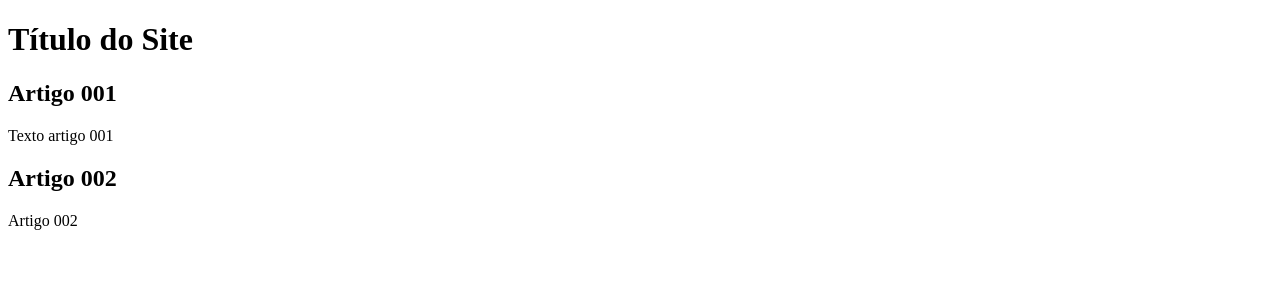
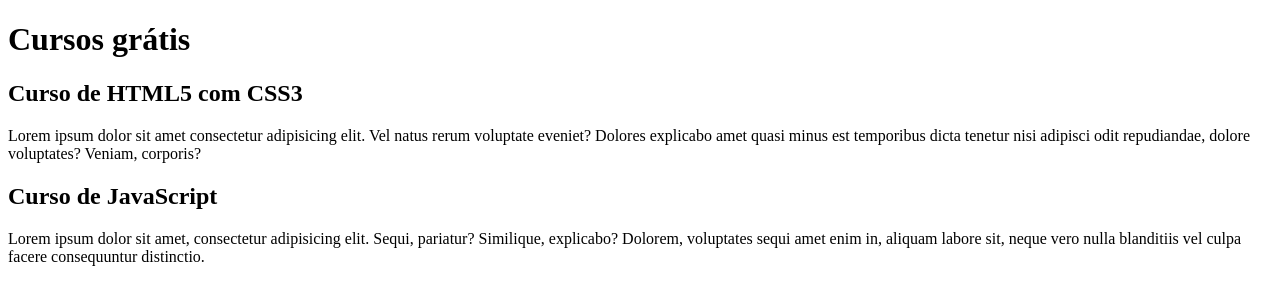
Before and after one commit to WilstonCesardosSantos/projeto-site, a plain HTML site: page index.html in a window 1280 px wide. Drawn offline with Linux system fonts and the light colour scheme.

Commit message:
comecei a escrever o conteudo

```diff
--- a/index.html
+++ b/index.html
@@ -9,15 +9,15 @@
 <body>
     <main>
         <header>
-            <h1>Título do Site</h1>
+            <h1>Cursos grátis</h1>
         </header>
         <article>
-            <h2>Artigo 001</h2>
-            <p>Texto artigo 001</p>
+            <h2>Curso de HTML5 com CSS3</h2>
+            <p>Lorem ipsum dolor sit amet consectetur adipisicing elit. Vel natus rerum voluptate eveniet? Dolores explicabo amet quasi minus est temporibus dicta tenetur nisi adipisci odit repudiandae, dolore voluptates? Veniam, corporis?</p>
         </article>
         <article>
-            <h2>Artigo 002 </h2>
-            <p>Artigo 002</p>
+            <h2>Curso de JavaScript </h2>
+            <p>Lorem ipsum dolor sit amet, consectetur adipisicing elit. Sequi, pariatur? Similique, explicabo? Dolorem, voluptates sequi amet enim in, aliquam labore sit, neque vero nulla blanditiis vel culpa facere consequuntur distinctio.</p>
         </article>
     </main>
 </body>
```
